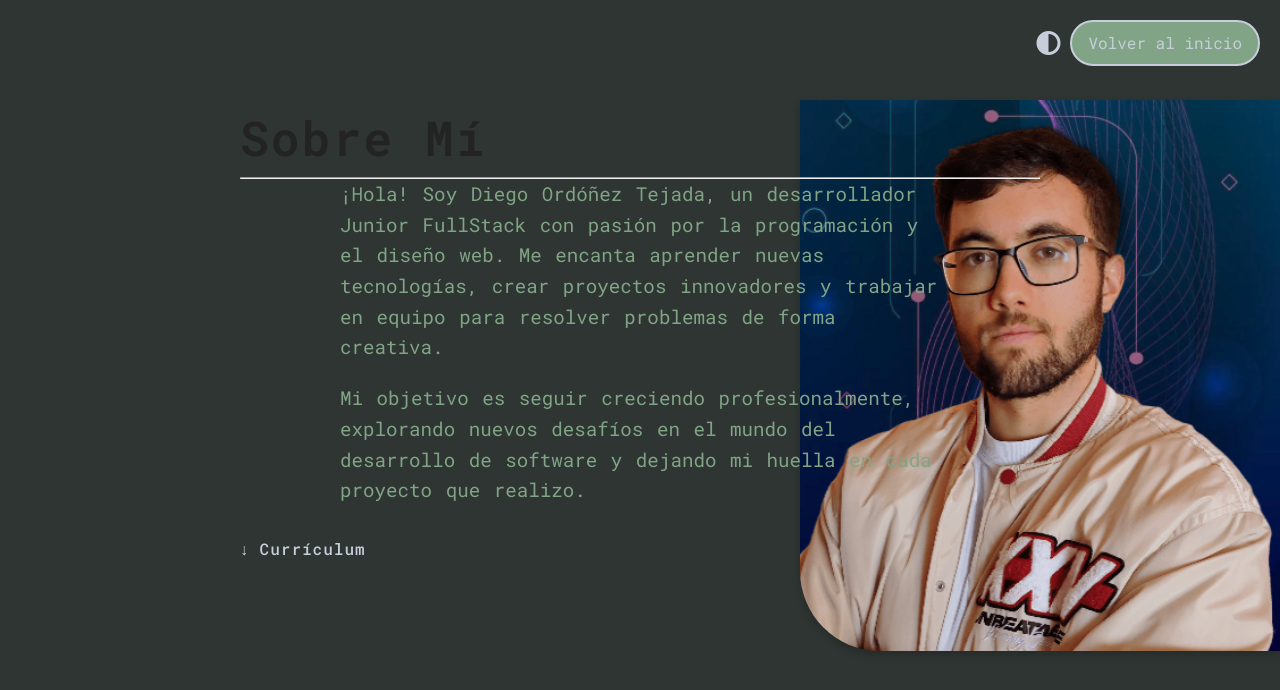
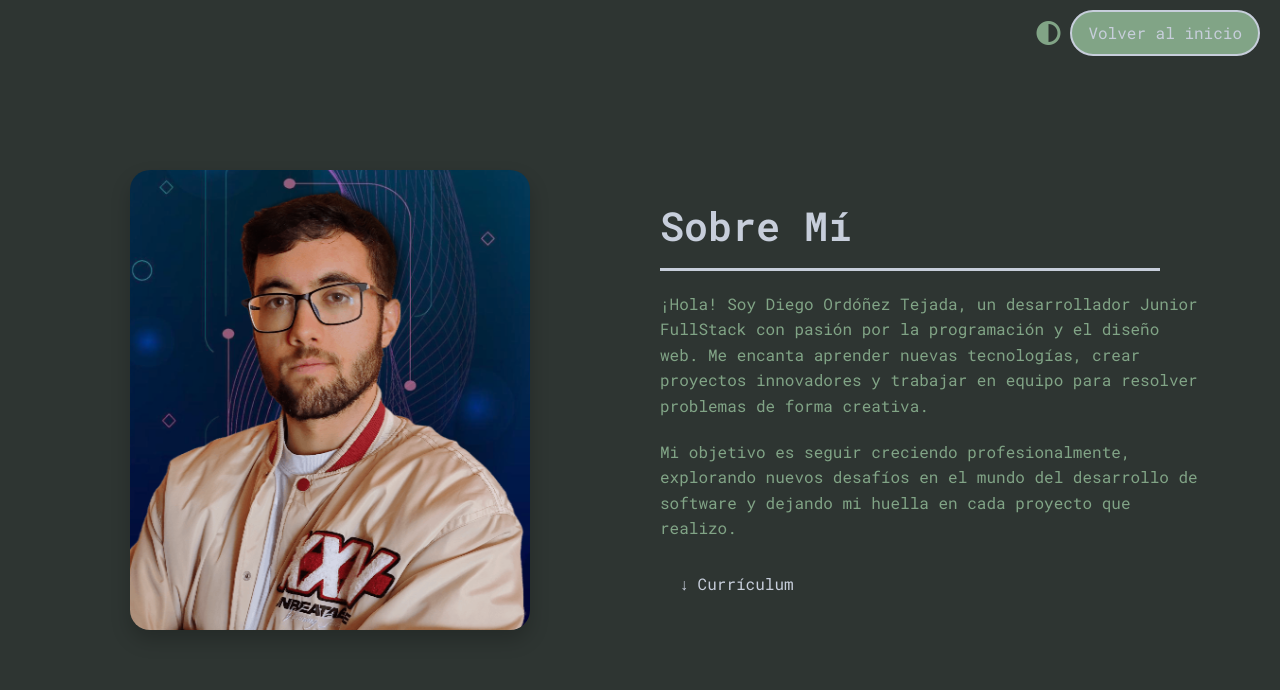
Before and after one commit to diegoProgramador01/diegoProgramador01.github.io, a plain HTML site: page sobre_mi.html in a window 1280 px wide. Drawn offline with nearby package versions, Linux system fonts and the light colour scheme; a web font is replaced by a local one.

Commit message:
Mejoras de aspecto

```diff
--- /dev/null
+++ b/css/sobre_mi.css
@@ -0,0 +1,108 @@
+/* Estilos generales */
+body {
+    font-family: var(--tipografia);
+    margin: 0;
+    padding: 0;
+    background: var(--color-fondo);
+    color: var(--color-texto);
+    display: flex;
+    flex-direction: column;
+    align-items: center;
+    justify-content: center;
+    min-height: 100vh;
+}
+
+/* Contenedor principal */
+.container {
+    display: flex;
+    align-items: center;
+    gap: 40px;
+    max-width: 1200px;
+    margin: 20px auto;
+    padding: 20px;
+    flex-wrap: wrap;
+}
+
+/* Sección de imagen */
+.image-section {
+    position: relative;
+    flex: 1;
+    display: flex;
+    justify-content: center;
+}
+
+.image-section .foto {
+    width: 100%;
+    max-width: 400px;
+    border-radius: 20px;
+    box-shadow: 0px 10px 20px rgba(0, 0, 0, 0.2);
+}
+
+
+/* Sección de texto */
+.text-section {
+    flex: 1;
+    text-align: left;
+    padding: 20px;
+}
+
+.text-section h1 {
+    font-size: 2.5rem;
+    font-weight: 600;
+    margin-bottom: 10px;
+    color: var(--color-primario);
+}
+
+.text-section hr {
+    width: 500px;
+    height: 3px;
+    background-color: var(--color-primario);
+    border: none;
+    margin: 10px 0 20px;
+}
+
+.text-section p {
+    font-size: 1rem;
+    line-height: 1.6;
+    margin-bottom: 20px;
+}
+
+.resume-link {
+    display: inline-block;
+    color: var(--color-primario);
+    text-decoration: none;
+    padding: 10px 20px;
+    border-radius: 5px;
+    transition: 0.3s ease;
+
+}
+
+
+/* Top Bar */
+.top-bar {
+    position: fixed;
+    top: 10px;
+    right: 20px;
+    display: flex;
+    align-items: center;
+    gap: 10px;
+}
+
+
+
+/* Responsividad */
+@media (max-width: 768px) {
+    .container {
+        flex-direction: column;
+        text-align: center;
+
+    }
+
+    .image-section .foto {
+        max-width: 300px;
+    }
+
+    .text-section {
+        padding: 10px;
+    }
+}
--- a/css/styles.css
+++ b/css/styles.css
@@ -25,7 +25,7 @@
 }
 
 
-/* Ajustes generales */
+/* Ajustes generales  pantallas grandes*/
 * {
     margin: 0;
     padding: 0;
@@ -241,69 +241,3 @@ canvas {
     height: 100%;
     z-index: -1; /* Pone el canvas al detrás de todo */
 }
-
-/* Sección de Sobre mí */
-.imagen-derecha {
-    position: absolute;
-    top: 0px; /* Ajusta la distancia desde el borde superior */
-    right: 0px; /* Ajusta la distancia desde el borde derecho */
-    width: 30rem; /* Ocupa la mitad del ancho de la pantalla */
-    height: auto; /* Mantiene las proporciones de la imagen */
-    border-bottom-left-radius: 5rem;
-    box-shadow: 0px 4px 8px rgba(0, 0, 0, 0.2); /* Añade sombra para resaltar */
-    z-index: -1; /* Asegúrate de que la imagen quede por encima del texto */
-}
-
-/* General styles for the section */
-#about {
-    font-family: var(--tipografia);
-    text-align: left; /* Align text to the left */
-    max-width: 800px;
-    margin: 100px auto; /* Center the section horizontally and add spacing */
-    color: var(--color-primario); /* Subtle gray text color */
-    position: relative;
-}
-
-/* Title (ABOUT) */
-#about h1 {
-    font-size: 3rem;
-    font-weight: 600;
-    color: #232323; /* Slightly darker for emphasis */
-    margin: 0;
-    letter-spacing: 2px; /* Adds spacing between letters */
-}
-
-/* Divider line */
-#about .divider {
-    width: 100%;
-    height: 2px;
-    background-color: #232323; /* Matches the title color */
-    margin: 10px 0 20px; /* Adds spacing between the title and text */
-    border: none;
-}
-
-/* Paragraph */
-#about p {
-    font-size: 1.2rem;
-    line-height: 1.6;
-    color: var(--color-texto); /* Softer color for text */
-    margin-bottom: 20px;
-    word-spacing: 2px; /* Adds spacing between words for readability */
-}
-
-/* Resume link */
-.resume-link {
-    font-size: 1rem;
-    text-decoration: none; /* Removes underline */
-    color: var(--color-primario); /* Matches the title color */
-    font-weight: 500;
-    letter-spacing: 1px;
-    transition: color 0.3s ease;
-    display: inline-block;
-    margin-top: 10px;
-}
-
-/* Hover effect for the link */
-.resume-link:hover {
-    color: var(--color-texto); /* Subtle blue hover effect */
-}
--- a/js/background.js
+++ b/js/background.js
@@ -108,7 +108,7 @@ class Particle {
 // Crear partículas
 function init() {
     particles.length = 0; // Vaciar el array
-    const numberOfParticles = 150;
+    const numberOfParticles = window.innerWidth < 768 ? 50 : 150;
     for (let i = 0; i < numberOfParticles; i++) {
         const size = Math.random() * 4 + 1; // Tamaño aleatorio
         const x = Math.random() * canvas.width;
--- a/sobre_mi.html
+++ b/sobre_mi.html
@@ -16,33 +16,42 @@
 
     <!-- Estilos CSS -->
     <link rel="stylesheet" href="css/styles.css">
+    <link rel="stylesheet" href="css/sobre_mi.css">
+
 
     <!-- Icono Favicon -->
     <link rel="icon" href="images/favicon.ico" type="image/x-icon">
     <link rel="shortcut icon" href="images/favicon.ico" type="image/x-icon">
-
 </head>
 <body>
-    <div style="position: relative;">
-        <img src="images/foto-mia.png" alt="Mi Foto" class="imagen-derecha">
+    <div class="container">
+        <!-- Imagen a la derecha -->
+        <div class="image-section">
+            <img src="images/foto-mia.png" alt="Mi Foto" class="foto">
+        </div>
+
+        <!-- Sección de texto -->
+        <div class="text-section">
+            <h1>Sobre Mí</h1>
+            <hr>
+            <p>
+                ¡Hola! Soy Diego Ordóñez Tejada, un desarrollador Junior FullStack con pasión por la programación y el diseño web.
+                Me encanta aprender nuevas tecnologías, crear proyectos innovadores y trabajar en equipo para resolver problemas
+                de forma creativa.
+            </p>
+            <p>
+                Mi objetivo es seguir creciendo profesionalmente, explorando nuevos desafíos en el mundo del desarrollo de software
+                y dejando mi huella en cada proyecto que realizo.
+            </p>
+            <a href="curriculum3D.html" class="resume-link">↓ Currículum</a>
+        </div>
     </div>
+
     <div class="top-bar">
-        <i id="theme-icon" class="fa-solid fa-circle-half-stroke" style="color: #c7cedb;"></i>
+        <i id="theme-icon" class="fa-solid fa-circle-half-stroke"></i>
         <a href="index.html" class="btn-hola">Volver al inicio</a>
     </div>
 
-    <section id="about">
-        <h1>Sobre Mí</h1>
-        <hr class="divisors">
-
-            <p style="font-size: 1.2rem; max-width: 600px; margin: 0 auto;" id="p-oscuro">
-                ¡Hola! Soy Diego Ordóñez Tejada, un desarrollador Junior FullStack con pasión por la programación y el diseño web. Me encanta aprender nuevas tecnologías, crear proyectos innovadores y trabajar en equipo para resolver problemas de forma creativa.
-            </p>
-            <p style="font-size: 1.2rem; max-width: 600px; margin: 20px auto;" id="p-oscuro">
-                Mi objetivo es seguir creciendo profesionalmente, explorando nuevos desafíos en el mundo del desarrollo de software y dejando mi huella en cada proyecto que realizo.
-            </p>
-            <a href="curriculum3D.html" class="resume-link">↓ Currículum</a>
-    </section>
     <script src="js/tema.js"></script>
 </body>
 </html>
```
Also changed, not shown: contacto.html (+2 -0 lines), curriculum3D.html (+32 -10 lines), index.html (+1 -1 lines).
